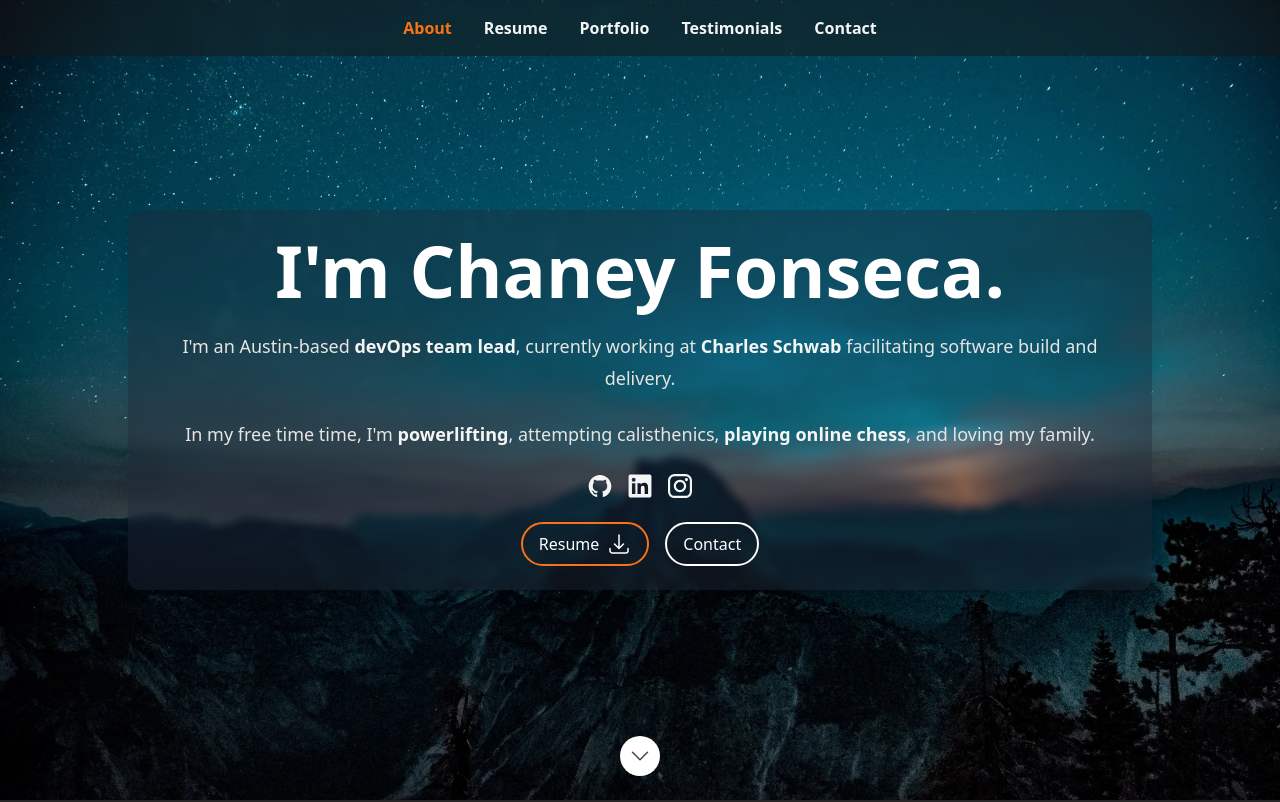
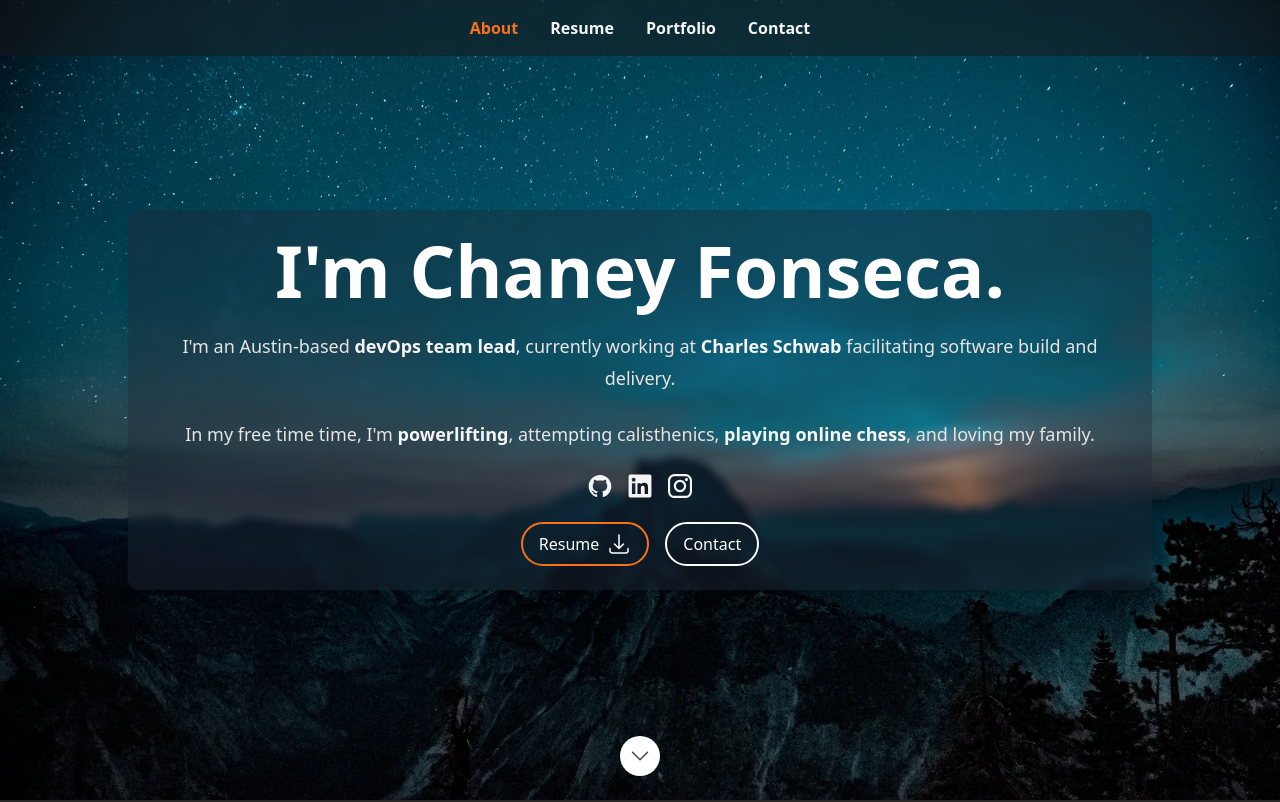
Before and after one commit to cfsmrico/about, a Next.js app: page / in a window 1280 px wide. Shown: the top 802 px of the page. Built offline with nearby package versions, Linux system fonts and the light colour scheme.

Commit message:
remove Testimonials

```diff
--- a/src/components/Sections/Header.tsx
+++ b/src/components/Sections/Header.tsx
@@ -12,7 +12,7 @@ export const headerID = 'headerNav';
 const Header: FC = memo(() => {
   const [currentSection, setCurrentSection] = useState<SectionId | null>(null);
   const navSections = useMemo(
-    () => [SectionId.About, SectionId.Resume, SectionId.Portfolio, SectionId.Testimonials, SectionId.Contact],
+    () => [SectionId.About, SectionId.Resume, SectionId.Portfolio, SectionId.Contact],
     [],
   );
 
--- a/src/data/data.tsx
+++ b/src/data/data.tsx
@@ -13,7 +13,6 @@ import InstagramIcon from '../components/Icon/InstagramIcon';
 import LinkedInIcon from '../components/Icon/LinkedInIcon';
 import heroImage from '../images/header-background.webp';
 import profilepic from '../images/profilepic.jpg';
-import testimonialImage from '../images/testimonial.webp';
 import {
   About,
   ContactSection,
@@ -23,7 +22,6 @@ import {
   PortfolioItem,
   SkillGroup,
   Social,
-  TestimonialSection,
   TimelineItem,
 } from './dataDef';
 
@@ -46,7 +44,6 @@ export const SectionId = {
   Resume: 'resume',
   Skills: 'skills',
   Stats: 'stats',
-  Testimonials: 'testimonials',
 } as const;
 
 export type SectionId = (typeof SectionId)[keyof typeof SectionId];
@@ -157,15 +154,6 @@ export const experience: TimelineItem[] = [
 ];
 
 /**
- * Testimonial section
- */
-export const testimonial: TestimonialSection = {
-  imageSrc: testimonialImage,
-  testimonials: [
-  ],
-};
-
-/**
  * Contact section
  */
 
--- a/src/pages/index.tsx
+++ b/src/pages/index.tsx
@@ -8,7 +8,7 @@ import Footer from '../components/Sections/Footer';
 import Hero from '../components/Sections/Hero';
 import Portfolio from '../components/Sections/Portfolio';
 import Resume from '../components/Sections/Resume';
-import Testimonials from '../components/Sections/Testimonials';
+//import Testimonials from '../components/Sections/Testimonials';
 import {homePageMeta} from '../data/data';
 
 // eslint-disable-next-line react-memo/require-memo
@@ -23,7 +23,6 @@ const Home: FC = memo(() => {
       <About />
       <Resume />
       <Portfolio />
-      <Testimonials />
       <Contact />
       <Footer />
     </Page>
```
